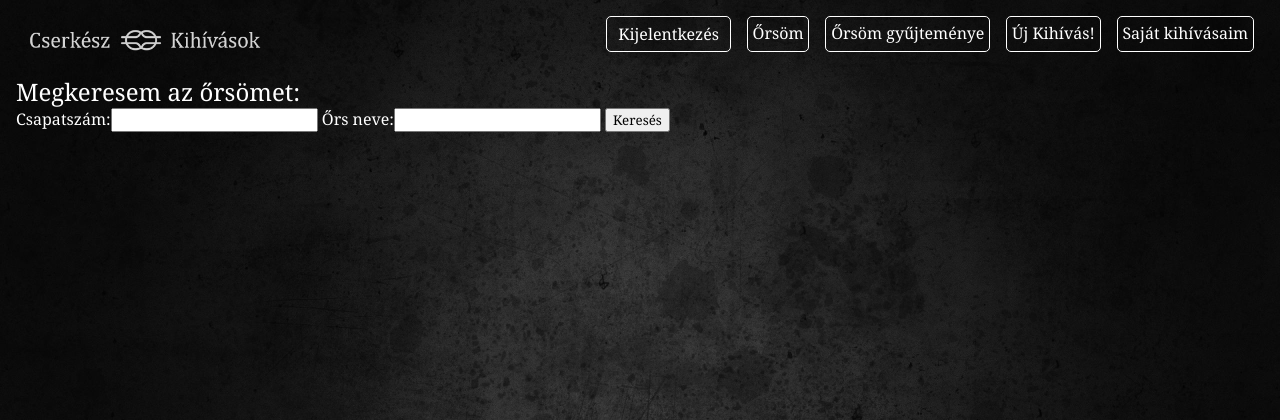
After one commit to formdenes/django-blog, a Django app: page /ors/search/ in a window 1280 px wide. The commit adds this page. Shown: the top 420 px of the page. Run offline with Django 3.2, Linux system fonts and the light colour scheme; a user stored in the database is signed in; parts of the project's set-up code (start-up, migrations or seed data) failed here and were passed over.

Commit message:
search halfway

```diff
--- a/djangoblog/urls.py
+++ b/djangoblog/urls.py
@@ -12,7 +12,7 @@ urlpatterns = [
     re_path(r'^accounts/', include('accounts.urls', namespace='accounts')),
     re_path(r'^articles/', include('articles.urls', namespace='articles')),
     re_path(r'^ors/', include('ors.urls', namespace='ors')),
-    # path('status/', ors_views.ors_challenge_list, name='status'),
+    path('status/', ors_views.ors_challenge_list, name='status'),
     re_path(r'^kihivasok/', include('kihivasok.urls', namespace='challenge')),
     path('about/',views.about),
     path('',kihivasok_views.challenge_list, name='home')
--- /dev/null
+++ b/ors/forms.py
@@ -0,0 +1,6 @@
+from django import forms
+from . import models
+
+class SearchPatrol(forms.Form):
+    group_number = forms.CharField(label='Csapatszám:', max_length=4)
+    patrol_name = forms.CharField(label='Őrs neve:', max_length=25)
--- a/ors/urls.py
+++ b/ors/urls.py
@@ -5,5 +5,7 @@ app_name = 'ors'
 
 urlpatterns = [
     path('mypatrol/', views.ors_mypatrol, name='mypatrol'),
+    path('collection/', views.ors_collection, name='collection'),
+    path('search/', views.ors_search, name='ors_search'),
     path('', views.ors_tagok, name='taglista'),
 ]
--- a/ors/views.py
+++ b/ors/views.py
@@ -1,7 +1,9 @@
 from django.shortcuts import render, redirect
+from django.http import HttpResponse
 from .models import Patrol, Group, Patrolmember
 from django.contrib.auth.decorators import login_required
-#from . import forms
+from . import forms
+from .forms import SearchPatrol
 
 # Create your views here.
 def ors_tagok(request):
@@ -21,3 +23,23 @@ def ors_mypatrol(request):
     patrol = Patrol.objects.filter(group_leader=current_user)
     members = Patrolmember.objects.filter(patrol = patrol[0])
     return render(request, 'ors/mypatrol.html',{'patrol': patrol, 'members':members})
+
+def ors_collection(request):
+    return 'ide kellene egy jelszó, majd egy kilistázás'
+
+@login_required(login_url="/accounts/login")
+def ors_search(request):
+    if request.method == 'POST':
+        form = forms.SearchPatrol(request.POST)
+        if form.is_valid():
+            group = form.cleaned_data['group_number']
+            patrol = form.cleaned_data['patrol_name']
+            ret_group = Group.objects.filter(number=group)
+            ret_patrol = Patrol.objects.filter(group_num = ret_group,name=patrol)
+            return render (request, "orsok.html", {'gr_num':ret_group, 'p_name':ret_patrol})
+            # return redirect('ors:collection')
+        else:
+            return HttpResponse('Hibás adatok!')
+    else:
+        form = SearchPatrol()
+    return render(request, 'orsok.html', {'form': form})
--- a/kihivasok/templates/base_layout.html
+++ b/templates/base_layout.html
@@ -23,10 +23,11 @@
                     </form>
                 </li>
                 <li><a href="{%url 'ors:mypatrol'%}">Őrsöm</a></li>
+                <li><a href="{% url 'status'%}">Őrsöm gyűjteménye</a></li>
                 <li><a href="{%url 'challenge:create'%}">Új Kihívás!</a></li>
                 <li><a href="{%url 'challenge:mylist'%}">Saját kihívásaim</a></li>
                 {% else %}
-                <li><a href="{% url 'ors:status'%}">Őrsöm gyűjteménye</a></li>
+                <li><a href="{% url 'status'%}">Őrsöm gyűjteménye</a></li>
                 <li><a href="{% url 'accounts:login'%}">Bejelentkezem</a></li>
                 <li><a href="{% url 'accounts:signup'%}">Regisztrálok</a></li>
                 {% endif %}
--- /dev/null
+++ b/templates/orsok.html
@@ -0,0 +1,12 @@
+{% extends 'base_layout.html' %}
+
+{% block content %}
+<h2>Megkeresem az őrsömet:</h2>
+<form action="{% url 'ors:ors_search'%}" class="site-form" method="POST" enctype="multipart/form-data">
+    {% csrf_token %}
+    {{form}}
+    <button type="submit" value="search">Keresés</button>
+</form>
+    <!-- <label for="orsititok">Őrsi titok:</label>
+    <input type="password" name="orsititok" id="pw"> -->
+{% endblock %}
```
Also changed, not shown: db.sqlite3.
